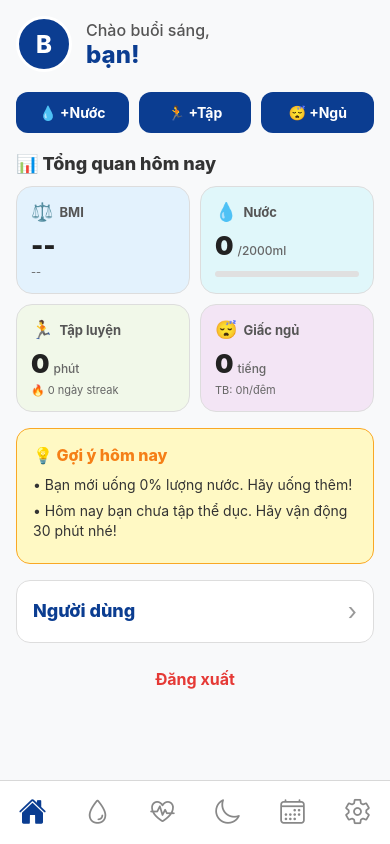
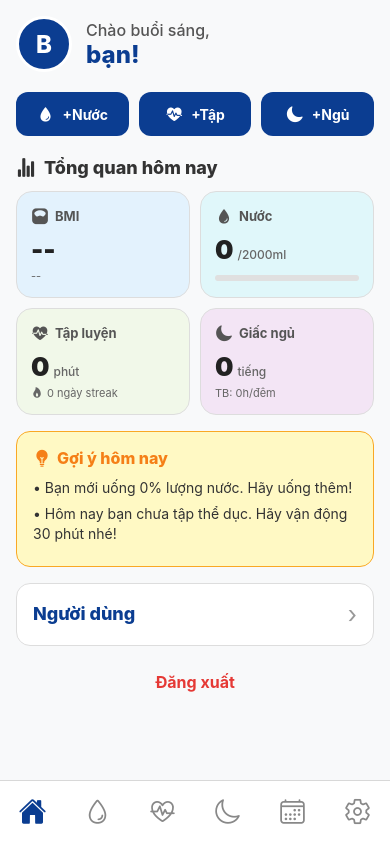
Before and after one commit to Soukthavilay/health-mobile, a React Native app: screen /MainTabs in a window 390 px wide. Built offline with nearby package versions, Linux system fonts and the light colour scheme; no server answers; what expo-notifications would draw is missing.

Commit message:
fix: icon in summary report

```diff
--- a/src/components/WidgetCard.js
+++ b/src/components/WidgetCard.js
@@ -1,5 +1,6 @@
 import React from 'react';
 import { View, Text, StyleSheet, TouchableOpacity } from 'react-native';
+import { Ionicons } from '@expo/vector-icons';
 
 const WidgetCard = ({
   icon,
@@ -7,6 +8,7 @@ const WidgetCard = ({
   value,
   unit,
   subtitle,
+  subtitleIcon,
   progress,
   progressColor = '#0b3d91',
   backgroundColor = '#fff',
@@ -19,7 +21,7 @@ const WidgetCard = ({
       activeOpacity={0.8}
     >
       <View style={styles.header}>
-        <Text style={styles.icon}>{icon}</Text>
+        <Ionicons name={icon} size={18} color="#555" style={styles.icon} />
         <Text style={styles.title}>{title}</Text>
       </View>
 
@@ -28,7 +30,12 @@ const WidgetCard = ({
         {unit && <Text style={styles.unit}>{unit}</Text>}
       </View>
 
-      {subtitle && <Text style={styles.subtitle}>{subtitle}</Text>}
+      {subtitle && (
+        <View style={styles.subtitleRow}>
+          {subtitleIcon && <Ionicons name={subtitleIcon} size={12} color="#666" style={styles.subtitleIcon} />}
+          <Text style={styles.subtitle}>{subtitle}</Text>
+        </View>
+      )}
 
       {progress !== undefined && (
         <View style={styles.progressBar}>
@@ -60,7 +67,6 @@ const styles = StyleSheet.create({
     marginBottom: 8,
   },
   icon: {
-    fontSize: 18,
     marginRight: 6,
   },
   title: {
@@ -83,10 +89,17 @@ const styles = StyleSheet.create({
     color: '#666',
     marginLeft: 4,
   },
+  subtitleRow: {
+    flexDirection: 'row',
+    alignItems: 'center',
+    marginTop: 4,
+  },
+  subtitleIcon: {
+    marginRight: 4,
+  },
   subtitle: {
     fontSize: 11,
     color: '#666',
-    marginTop: 4,
   },
   progressBar: {
     height: 6,
--- a/src/screens/SummaryScreen.js
+++ b/src/screens/SummaryScreen.js
@@ -10,6 +10,7 @@ import {
   RefreshControl,
 } from 'react-native';
 import { SafeAreaView } from 'react-native-safe-area-context';
+import { Ionicons } from '@expo/vector-icons';
 import { clearToken, clearUser } from '../storage/authStorage.js';
 import { getHealthStats, getProfile } from '../services/api.js';
 import GreetingHeader from '../components/GreetingHeader.js';
@@ -91,29 +92,35 @@ const SummaryScreen = ({ navigation }) => {
             style={styles.quickButton}
             onPress={() => navigation.navigate('WaterTab')}
           >
-            <Text style={styles.quickButtonText}>💧 +Nước</Text>
+            <Ionicons name="water" size={18} color="#fff" style={styles.quickButtonIcon} />
+            <Text style={styles.quickButtonText}>+Nước</Text>
           </TouchableOpacity>
           <TouchableOpacity
             style={styles.quickButton}
             onPress={() => navigation.navigate('ExerciseTab')}
           >
-            <Text style={styles.quickButtonText}>🏃 +Tập</Text>
+            <Ionicons name="fitness" size={18} color="#fff" style={styles.quickButtonIcon} />
+            <Text style={styles.quickButtonText}>+Tập</Text>
           </TouchableOpacity>
           <TouchableOpacity
             style={styles.quickButton}
             onPress={() => navigation.navigate('SleepTab')}
           >
-            <Text style={styles.quickButtonText}>😴 +Ngủ</Text>
+            <Ionicons name="moon" size={18} color="#fff" style={styles.quickButtonIcon} />
+            <Text style={styles.quickButtonText}>+Ngủ</Text>
           </TouchableOpacity>
         </View>
 
         {/* Widgets Grid */}
-        <Text style={styles.sectionTitle}>📊 Tổng quan hôm nay</Text>
+        <View style={styles.sectionTitleRow}>
+          <Ionicons name="stats-chart" size={20} color="#333" />
+          <Text style={styles.sectionTitle}>Tổng quan hôm nay</Text>
+        </View>
 
         <View style={styles.widgetRow}>
           {/* BMI Widget */}
           <WidgetCard
-            icon="⚖️"
+            icon="scale"
             title="BMI"
             value={bmiValue}
             subtitle={bmiCategory.label}
@@ -123,7 +130,7 @@ const SummaryScreen = ({ navigation }) => {
 
           {/* Water Widget */}
           <WidgetCard
-            icon="💧"
+            icon="water"
             title="Nước"
             value={waterData.current}
             unit={`/${waterData.goal}ml`}
@@ -137,18 +144,19 @@ const SummaryScreen = ({ navigation }) => {
         <View style={styles.widgetRow}>
           {/* Exercise Widget */}
           <WidgetCard
-            icon="🏃"
+            icon="fitness"
             title="Tập luyện"
             value={exerciseData.todayMinutes}
             unit="phút"
-            subtitle={`🔥 ${exerciseData.streak} ngày streak`}
+            subtitle={`${exerciseData.streak} ngày streak`}
+            subtitleIcon="flame"
             backgroundColor="#f1f8e9"
             onPress={() => navigation.navigate('ExerciseTab')}
           />
 
           {/* Sleep Widget */}
           <WidgetCard
-            icon="😴"
+            icon="moon"
             title="Giấc ngủ"
             value={sleepData.lastNight}
             unit="tiếng"
@@ -160,7 +168,10 @@ const SummaryScreen = ({ navigation }) => {
 
         {/* Health Insights */}
         <View style={styles.insightsCard}>
-          <Text style={styles.insightsTitle}>💡 Gợi ý hôm nay</Text>
+          <View style={styles.insightsTitleRow}>
+            <Ionicons name="bulb" size={18} color="#f57f17" />
+            <Text style={styles.insightsTitle}>Gợi ý hôm nay</Text>
+          </View>
           {waterProgress < 50 && (
             <Text style={styles.insightText}>• Bạn mới uống {Math.round(waterProgress)}% lượng nước. Hãy uống thêm!</Text>
           )}
@@ -171,7 +182,7 @@ const SummaryScreen = ({ navigation }) => {
             <Text style={styles.insightText}>• Đêm qua bạn ngủ chưa đủ giấc. Cố gắng ngủ 7-8 tiếng tối nay.</Text>
           )}
           {waterProgress >= 80 && exerciseData.todayMinutes >= 30 && sleepData.lastNight >= 7 && (
-            <Text style={styles.insightText}>• Tuyệt vời! Bạn đang chăm sóc sức khỏe rất tốt! 🎉</Text>
+            <Text style={styles.insightText}>• Tuyệt vời! Bạn đang chăm sóc sức khỏe rất tốt!</Text>
           )}
         </View>
 
@@ -254,17 +265,28 @@ const styles = StyleSheet.create({
     paddingVertical: 12,
     borderRadius: 12,
     alignItems: 'center',
+    flexDirection: 'row',
+    justifyContent: 'center',
+    gap: 6,
+  },
+  quickButtonIcon: {
+    marginRight: 2,
   },
   quickButtonText: {
     color: '#fff',
     fontSize: 14,
     fontWeight: '700',
   },
+  sectionTitleRow: {
+    flexDirection: 'row',
+    alignItems: 'center',
+    gap: 8,
+    marginBottom: 12,
+  },
   sectionTitle: {
     fontSize: 18,
     fontWeight: '800',
     color: '#333',
-    marginBottom: 12,
   },
   widgetRow: {
     flexDirection: 'row',
@@ -279,11 +301,16 @@ const styles = StyleSheet.create({
     borderWidth: 1,
     borderColor: '#f9a825',
   },
+  insightsTitleRow: {
+    flexDirection: 'row',
+    alignItems: 'center',
+    gap: 6,
+    marginBottom: 10,
+  },
   insightsTitle: {
     fontSize: 16,
     fontWeight: '800',
     color: '#f57f17',
-    marginBottom: 10,
   },
   insightText: {
     fontSize: 14,
```
